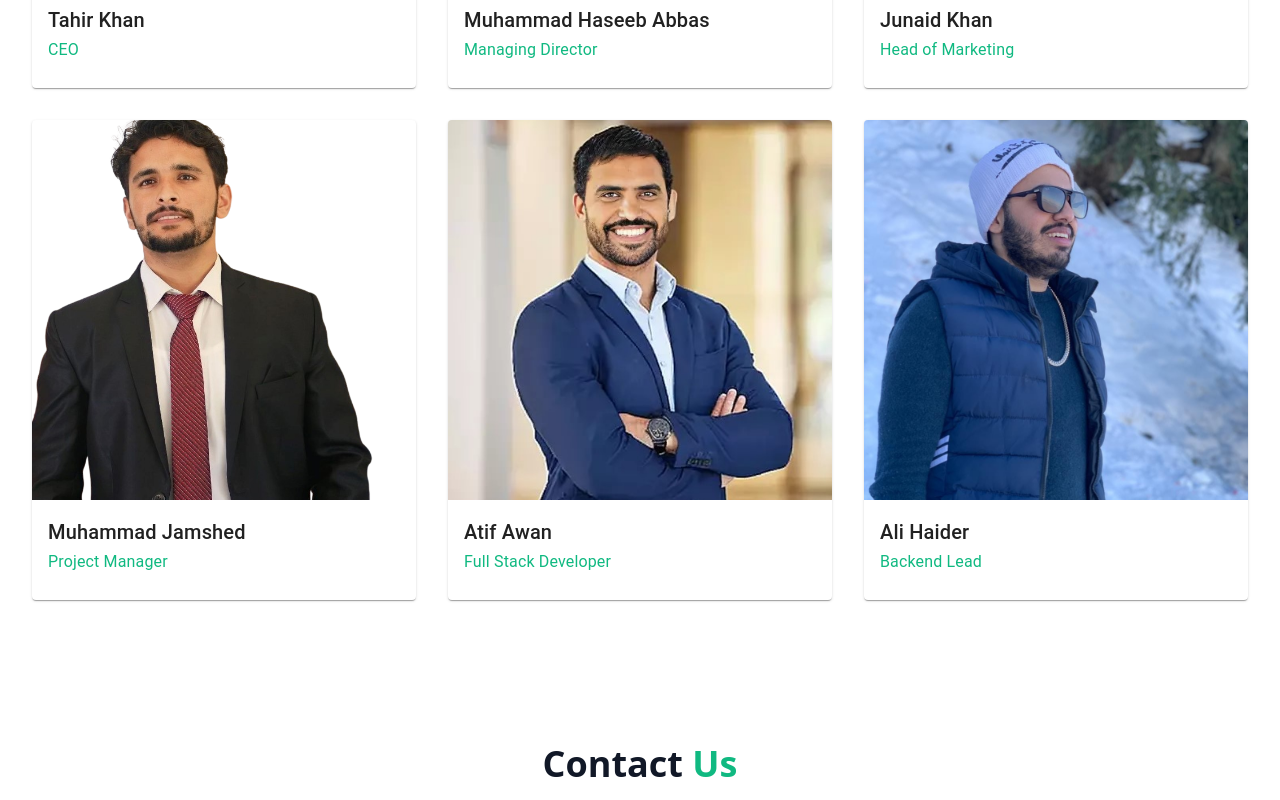
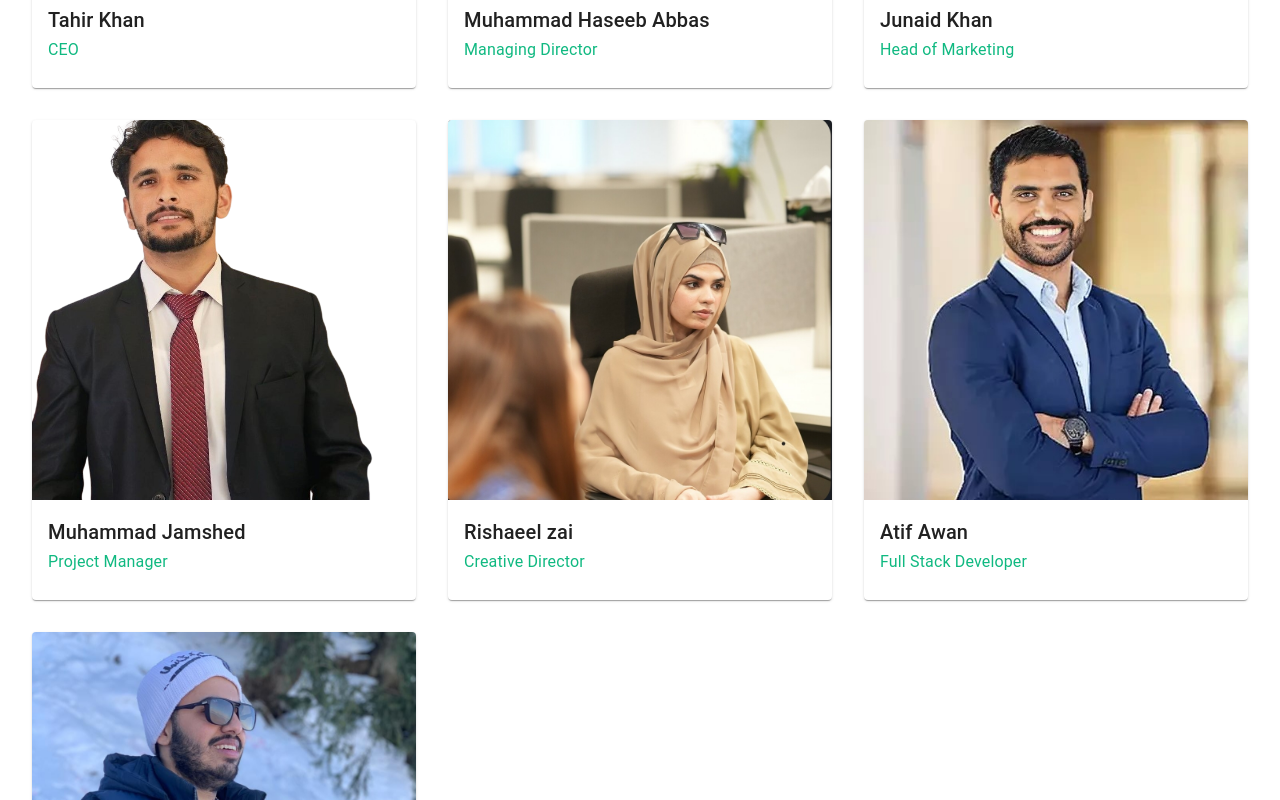
Before and after one commit to muhammadjamshed7/AAA-Technology, a React (Vite) app: page /about in a window 1280 px wide. Shown: the part 560-1360 px from the top of the page. Built offline with nearby package versions, Linux system fonts and the light colour scheme.

Commit message:
rishael added

```diff
--- a/src/components/About.tsx
+++ b/src/components/About.tsx
@@ -22,11 +22,11 @@ const team = [
     position: "Project Manager",
     image: "/assets/images/Jamshed_profile.png",
   },
-  // {
-  //   name: "Rishaeel zai",
-  //   position: "Creative Director",
-  //   image: "/assets/images/raseel2.jpeg",
-  // },
+  {
+    name: "Rishaeel zai",
+    position: "Creative Director",
+    image: "/assets/images/raseel2.jpeg",
+  },
 
   {
     name: "Atif Awan",
```
